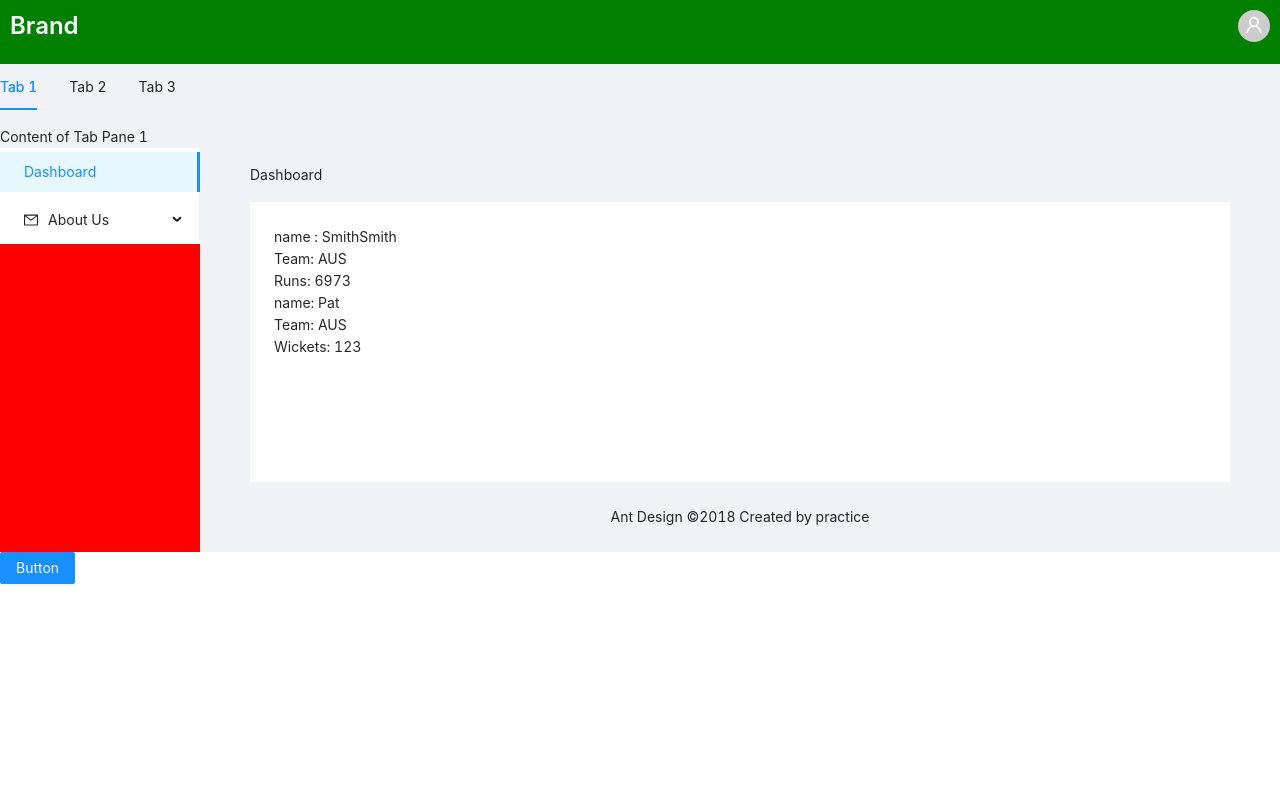
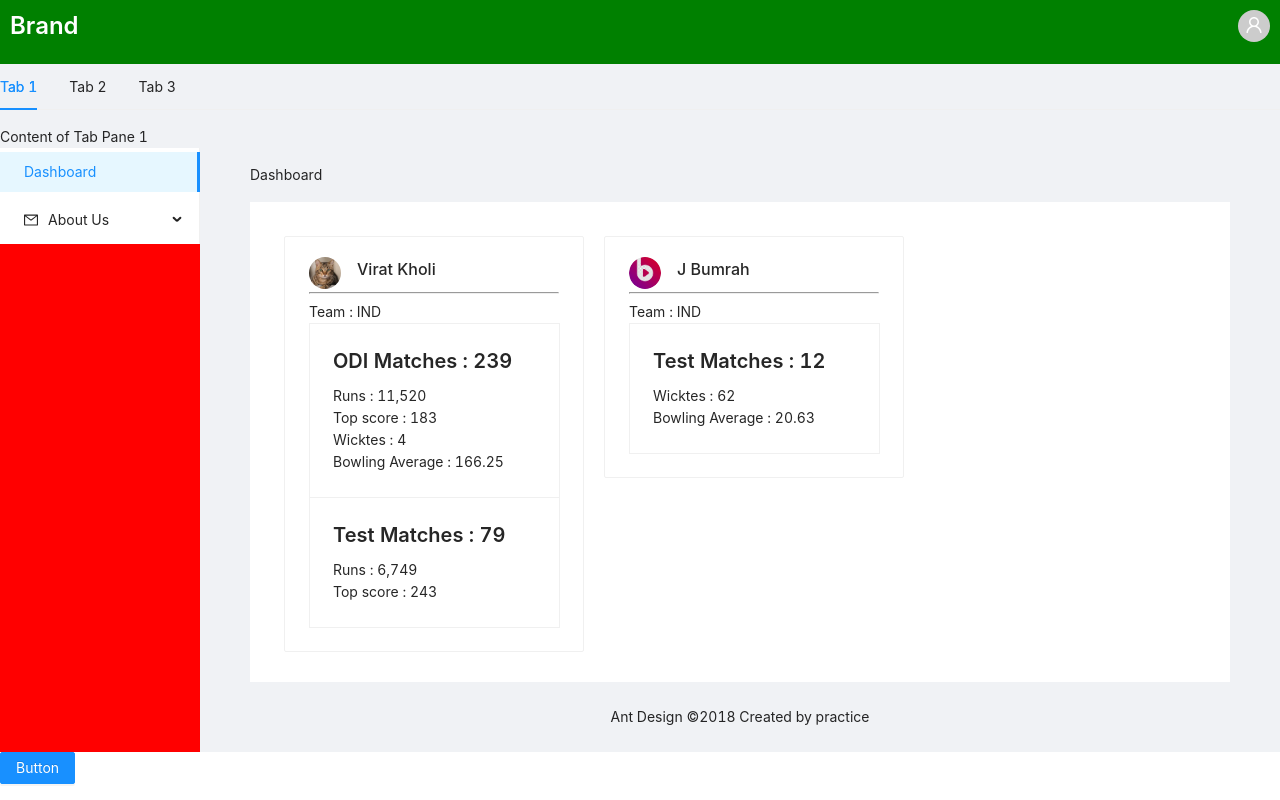
Before and after one commit to binonguyen1090/my-antd-app, a React (Create React App) app: page / in a window 1280 px wide. Built offline with nearby package versions, Linux system fonts and the light colour scheme.

Commit message:
inheritance containment vs specialization, card

```diff
--- a/src/App.js
+++ b/src/App.js
@@ -12,7 +12,7 @@ import {
 } from "@ant-design/icons";
 import  Breadcrumb from 'antd/es/breadcrumb';
 import Tabs from 'antd/es/tabs';
-import { Batsmen, Bowler } from "./Cricketer";
+import { Cricketer, ODICareer, Batting, Bowling, TestCareer } from "./Cricketer";
 
 const { TabPane } = Tabs;
 
@@ -68,11 +68,25 @@ function App() {
               <Breadcrumb style={{ margin: "16px 0" }}>
                 <Breadcrumb.Item>Dashboard</Breadcrumb.Item>
               </Breadcrumb>
-              <div style={{ background: "#fff", padding: 24, minHeight: 280 }}>
+              <div style={{ background: "#fff", padding: 24, minHeight: 480 }}>
 
-                <Batsmen name="Smith" team="AUS" runs="6973" />
-                <Bowler name="Pat" team="AUS" wickets="123" />
-
+                {/* <Batsmen name="Smith" team="AUS" runs="6973" />
+                <Bowler name="Pat" team="AUS" wickets="123" /> */}
+                <Cricketer name="Virat Kholi" team="IND" avatarSrc='./cat.png'>
+                  <ODICareer matches='239'>
+                    <Batting runs='11,520' score='183'/>
+                    <br></br>
+                    <Bowling wickets='4' bowlingAvg='166.25' />
+                  </ODICareer>
+                  <TestCareer matches='79'>
+                    <Batting runs='6,749' score='243' />
+                  </TestCareer>
+                </Cricketer>
+                <Cricketer name='J Bumrah' team='IND' avatarSrc='./bb.jpg'>
+                  <TestCareer matches='12'>
+                    <Bowling wickets='62' bowlingAvg='20.63' />
+                  </TestCareer>
+                </Cricketer>
               </div>
             </Content>
             <Footer style={{ textAlign: "center" }}>
--- a/src/Cricketer.js
+++ b/src/Cricketer.js
@@ -1,61 +1,42 @@
-import React from 'react'
+import React, { Fragment } from "react";
+import Card from "antd/es/card";
+import Avatar from "antd/es/avatar";
 
-class Cricketer extends React.Component{
-    constructor(props){
-        super(props);
-        this.state = {
-          name: props.name,
-          team: props.team,
-        };
+import Meta from "antd/lib/card/Meta";
+import Title from "antd/lib/typography/Title";
 
-    }
-    getName = () => this.state.name;
-
-    render(){
-        return(
-            <div>
-                <span>Team: {this.state.team}</span>
-            </div>
-        )
-    }
-}
-
-export class Bowler extends Cricketer {
-    constructor(props) {
-        super(props);
-        this.state = { ...this.state,
-            wickets: props.wickets }
-        }
-    render () {
-        return (
-          <div>
-            <span>name: {this.getName()}</span>
-            {super.render()}
-            <span>Wickets: {this.state.wickets}</span>
-          </div>
-        );
-    }
-}
-export class Batsmen extends Cricketer {
-         constructor(props) {
-           super(props);
-           this.state = { ...this.state, runs: props.runs };
-         }
-         render() {
-           return (
-             <div>
-               <span>name : {this.getName()}</span>
-               {this.getName()}
-               {super.render()}
-               <span>Runs: {this.state.runs}</span>
-             </div>
-           );
-         }
-       }
-// export class Batsmen extends Cricketer {
-//          constructor(name, team, runs) {
-//            super(name, team);
-//            this.runs = runs;
-//          }
-//          getRuns = () => this.runs;
-//        }
+export const Cricketer = ({ name, team, avatarSrc, children }) => (
+    <Card bordered style={{ width: 300, float: "left", margin: 10 }}>
+        <Meta avatar={<Avatar src={avatarSrc} />} title={name} />
+        <hr></hr>
+        Team : {team}
+        <br></br>
+        {children}
+    </Card>
+);
+export const ODICareer = ({ matches, children }) => (
+    <Card.Grid style={{ width: "100%" }}>
+        <Title level={4}> ODI Matches : {matches}</Title>
+        {children}
+    </Card.Grid>
+);
+export const TestCareer = ({ matches, children }) => (
+    <Card.Grid style={{ width: "100%" }}>
+        <Title level={4}>Test Matches : {matches}</Title>
+        {children}
+    </Card.Grid>
+);
+export const Batting = ({ runs, score }) => (
+    <Fragment>
+        Runs : {runs}
+        <br></br>
+    Top score : {score}
+    </Fragment>
+);
+export const Bowling = ({ wickets, bowlingAvg }) => (
+    <Fragment>
+        Wicktes : {wickets}
+        <br></br>
+    Bowling Average : {bowlingAvg}
+    </Fragment>
+);
```
Also changed, not shown: public/bb.jpg (added), public/cat.png (added).
